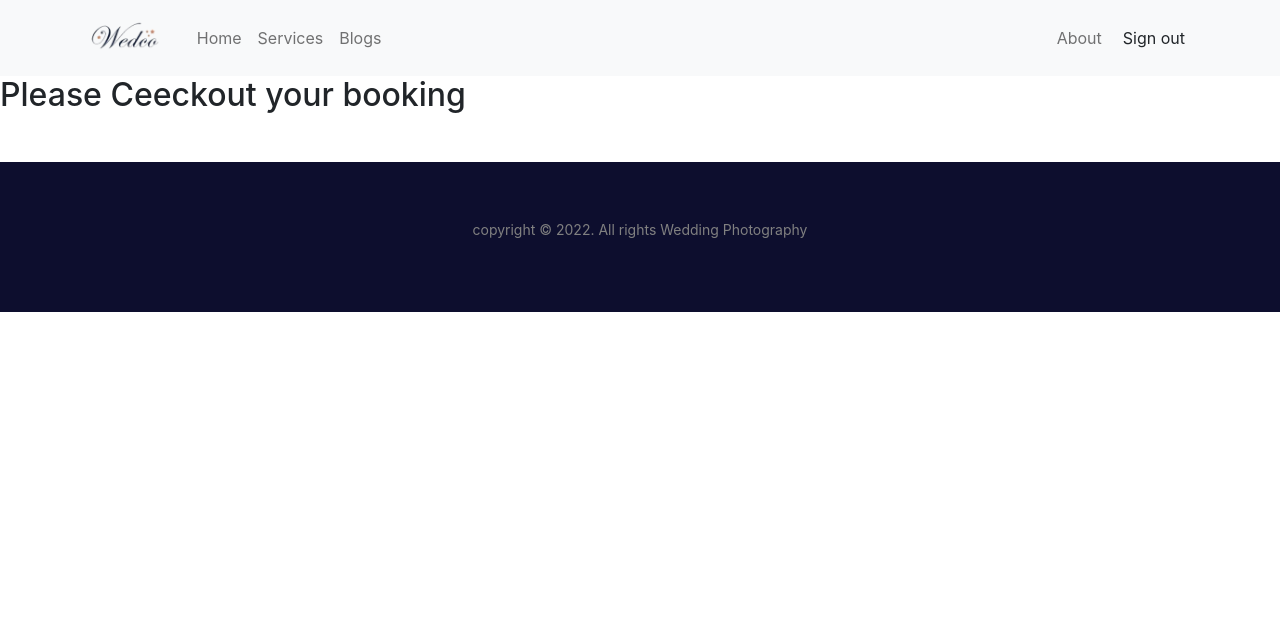
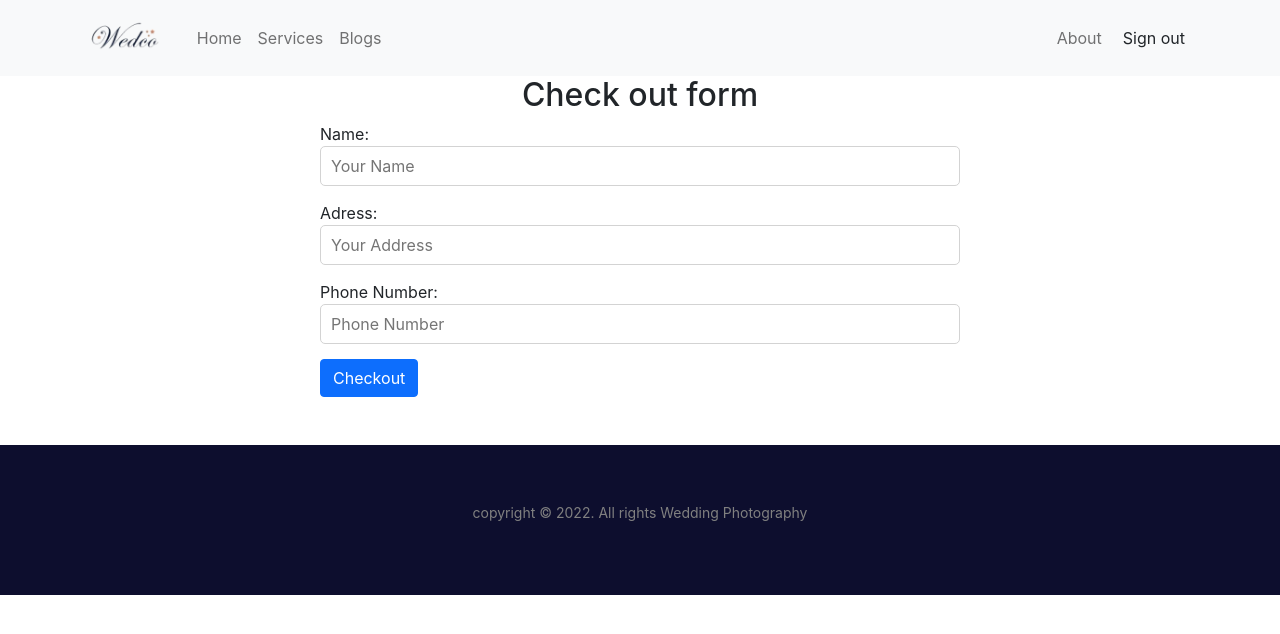
Before and after one commit to programmer-jafir/wendding-photography, a React (Create React App) app: page /checkout/1 in a window 1280 px wide. Shown: the top 634 px of the page. Built offline with nearby package versions, Linux system fonts and the light colour scheme; no server answers; sample sign-in values are in the browser's storage.

Commit message:
Checkout page added

```diff
--- a/src/App.js
+++ b/src/App.js
@@ -29,6 +29,11 @@ function App() {
         <Checkout/>
       </RequireAuth>
     }></Route>
+    <Route path='/checkout' element ={
+      <RequireAuth>
+        <Checkout/>
+      </RequireAuth>
+    }></Route>
     <Route path='*' element={<NotFound></NotFound>}></Route>
       </Routes>
       <Footer></Footer>
--- a/src/Pages/Checkout/Checkout/Checkout.js
+++ b/src/Pages/Checkout/Checkout/Checkout.js
@@ -1,9 +1,57 @@
-import React from 'react';
+import React  from 'react';
+import { toast } from 'react-toastify';
+;
 
 const Checkout = () => {
+    const handleCheckout = (event)=>{
+        event.preventDefault();
+    }
+
     return (
         <div>
-            <h2>Please Ceeckout your booking</h2>
+            <div className='register-form'>
+            <h2 style={{ textAlign: 'center' }}>Check out form</h2>
+            <form onSubmit={handleCheckout}>
+                <label htmlFor="name">Name:</label>
+                <input type="text" name="name" id="" placeholder='Your Name' />
+
+                <label htmlFor="name">Adress:</label>
+                <input type="text" name="address" id="" placeholder='Your Address' required />
+                <label htmlFor="Phone">Phone Number:</label>
+                <input type="text" name="phone" id="" placeholder='Phone Number' required />
+
+                <button className='btn btn-primary text-ligth pe-auto text-decoration-none'>Checkout</button>
+            </form>
+
+        </div>
+
+            {/* <div className='form-container'>
+            <div>
+                <h2 className='from-title'>Your Shipping Info</h2>
+                <form onSubmit={handleCreateUser}>
+                <div className="input-group">
+                    <label htmlFor="name">Your Name</label>
+                    <input onBlur={handleNameBlur} type="name" name='name' id='' required/>
+                </div>
+                <div className="input-group">
+                    <label htmlFor="email">Your Email</label>
+                    <input value={user?.email} readOnly  type="email" name='email' id='' required/>
+                </div>
+                <div className="input-group">
+                <label htmlFor="address">Address</label>
+                    <input onBlur={handleAddressBlur} type="text" name='text' id='' required />
+                </div>
+                <div className="input-group">
+                <label htmlFor="phone">Phone Number</label>
+                    <input onBlur={handlePhonerdBlur} type="text" name='phone' id='' required />
+                </div>
+                <p style={{color: 'red'}}>
+                    {error}
+                </p>
+                <input className='form-submit' type="submit" value="Add Shipping" />
+                </form>
+            </div>
+        </div> */}
         </div>
     );
 };
--- a/src/Pages/Home/Service/Service.js
+++ b/src/Pages/Home/Service/Service.js
@@ -1,5 +1,5 @@
 import React from 'react';
-import { useNavigate } from 'react-router-dom';
+import { Link, useNavigate } from 'react-router-dom';
 const Service = ({service}) => {
     const {id, name, img, description, description1, description2, description3, description4, description5, price} = service;
 
@@ -17,7 +17,10 @@ const Service = ({service}) => {
                     <h5 className="card-title">{name} Package</h5>
                     <h3 className="card-title">Price: {price}</h3>
                     <p className="card-text">{description} <br/> {description1} <br/> {description2} <br/> {description3} <br/> {description4} <br/> {description5}</p>
-                    <button onClick={() => navigateToServiceDetail(id)} href="#" className="btn btn-primary ">Checkout: {name} Pacakge</button>
+                    {/* <button onClick={() => navigateToServiceDetail(id)} href="#" className="btn btn-primary ">Checkout: {name} Pacakge</button> */}
+                    <Link to="/checkout">
+                    <button className='btn btn-primary'>Proceed Checkout</button>
+                </Link>
                 </div>
             </div>
         </div>
```
